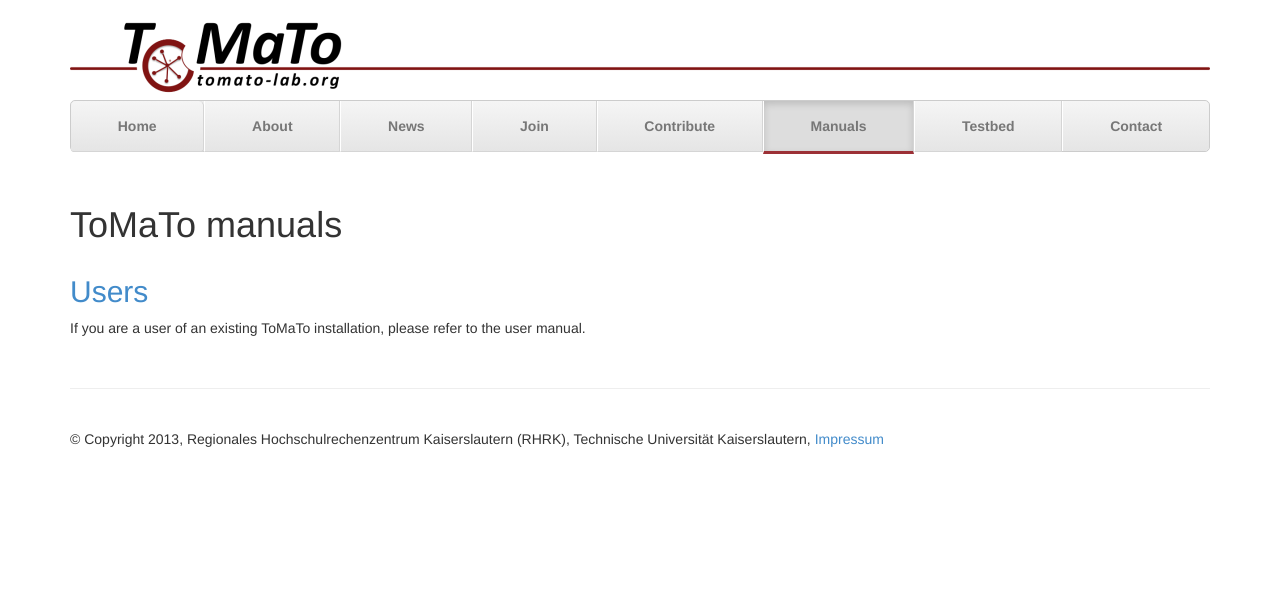
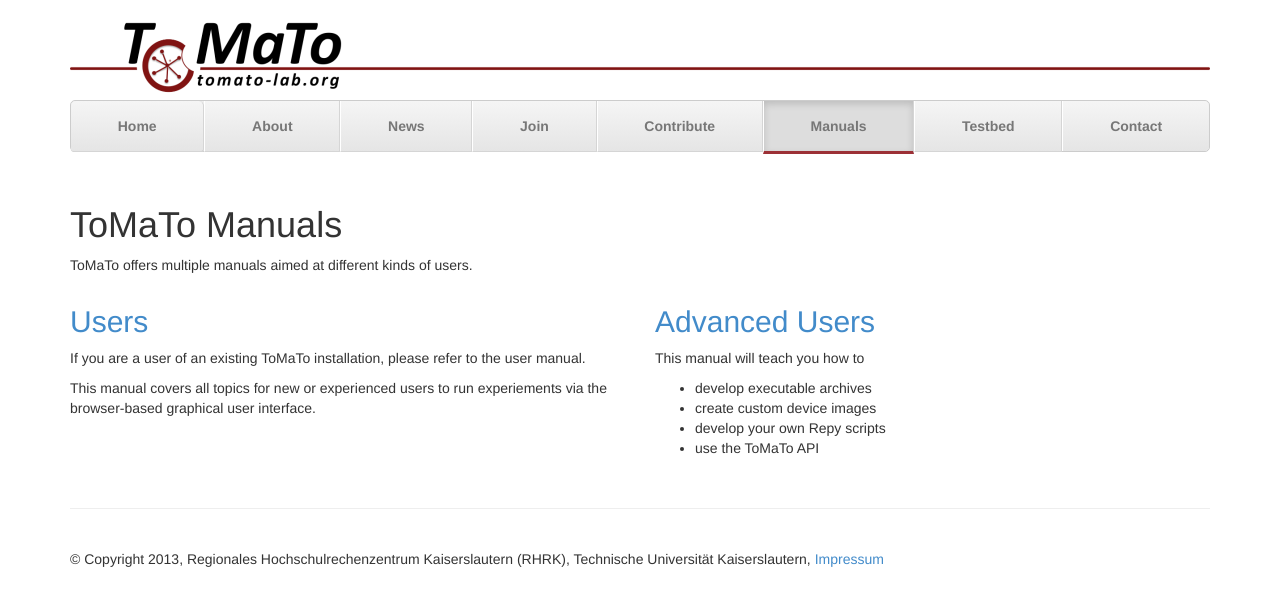
Before and after one commit to GLab/glab.github.io, a Jekyll site: the page built from manuals.md, in a window 1280 px wide. Shown: the top 606 px of the page. Built offline with Jekyll 4.4.1, drawn with Linux system fonts in a browser that asks for light colours.

Commit message:
updated manual list

```diff
--- a/_data/manuals.yml
+++ b/_data/manuals.yml
@@ -1,6 +1,6 @@
 user:
   title: User Manual
-  indev: true
+  indev: false
   pages:
     - title: Home
       id: home
--- a/manuals.md
+++ b/manuals.md
@@ -4,7 +4,9 @@ title: ToMaTo Manuals
 category: manuals
 ---
 
-# ToMaTo manuals
+# ToMaTo Manuals
+
+ToMaTo offers multiple manuals aimed at different kinds of users.
 
 <div class="row" markdown="1">
 
@@ -13,6 +15,8 @@ category: manuals
 ## [Users](user)
 
 If you are a user of an existing ToMaTo installation, please refer to the user manual.
+
+This manual covers all topics for new or experienced users to run experiements via the browser-based graphical user interface.
 
 </div>
 
@@ -39,13 +43,18 @@ If your job involves managing ToMaTo user accounts, please refer to the account
 If you need to set up and manage a whole ToMaTo testbed, please refer to the testbed management manual.
 
 </div>
-
+-->
 <div class="col-xs-12 col-md-6" markdown="1">
 
-## [Developing for ToMaTo](dev)
+## [Advanced Users](dev)
 
-This manual will teach you about how to develop executable archives, images, tutorials, or API scripts for ToMaTo.
+This manual will teach you how to
 
-</div>-->
+* develop executable archives
+* create custom device images
+* develop your own Repy scripts
+* use the ToMaTo API
 
 </div>
+
+</div>
```
